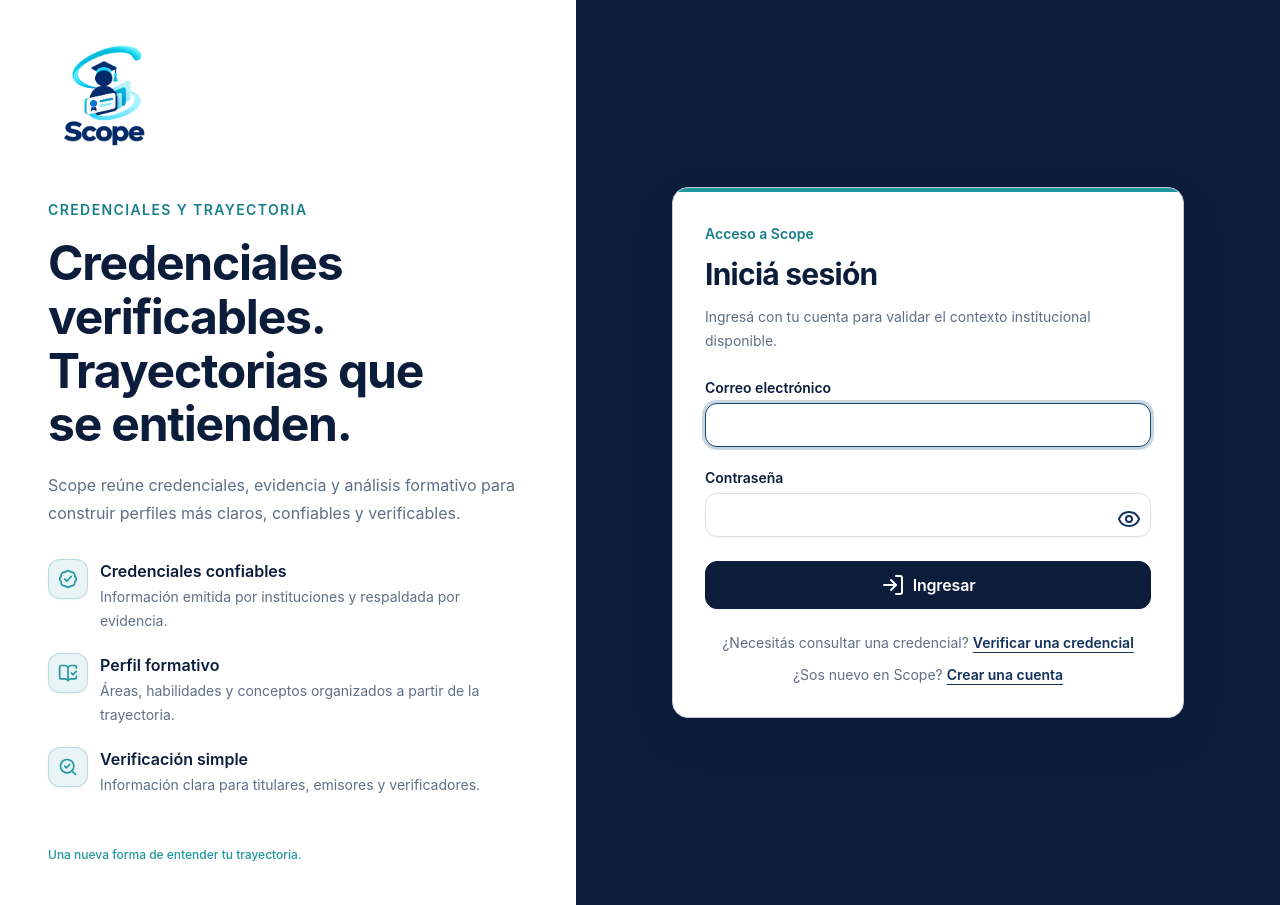
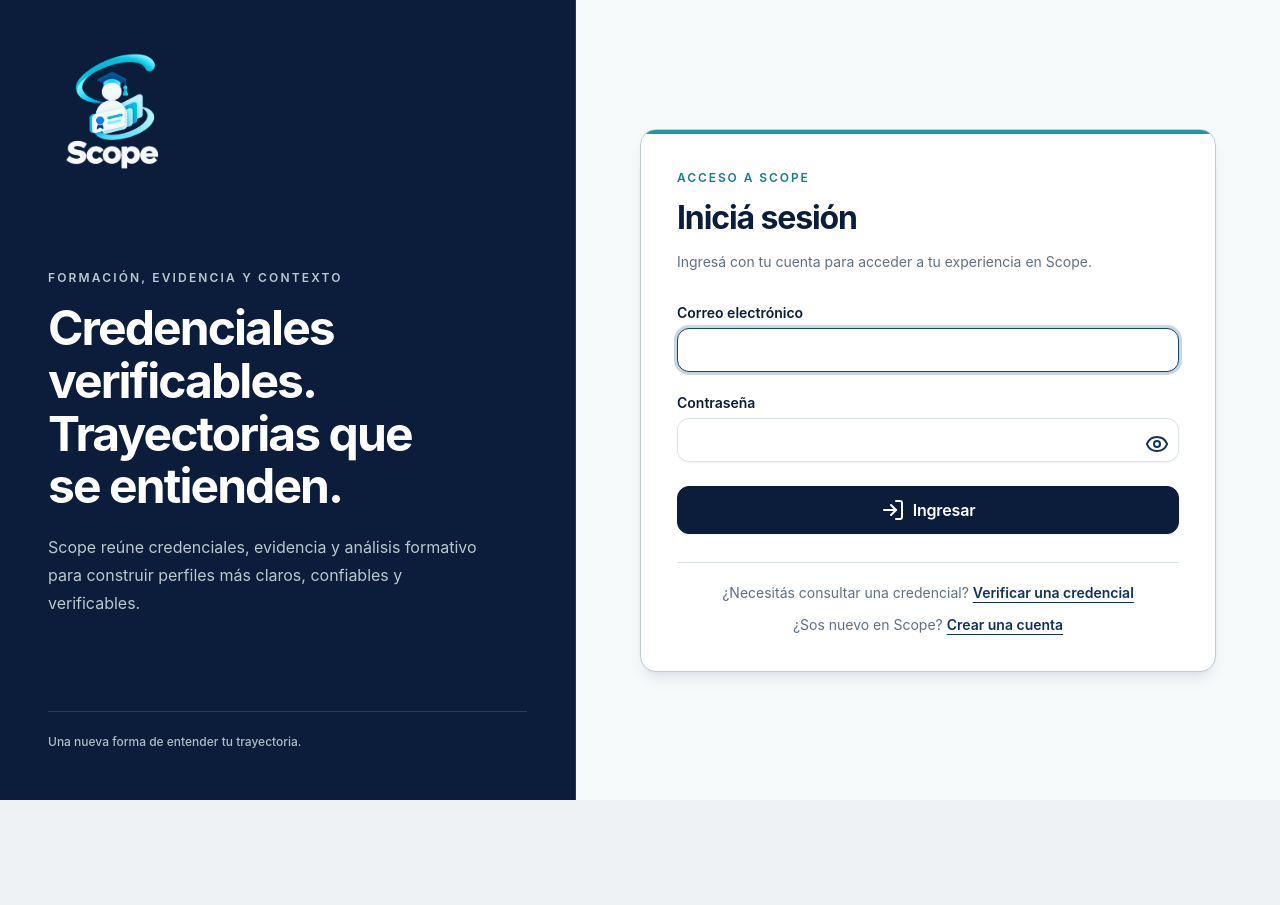
Before and after one commit to AdrielPasik/PFI---Credenciales-Verificables-y-Perfil-Formativo, a Next.js app in the folder apps/web/: page /login in a window 1280 px wide. After the commit the page ends 800 px from the top, so only its background shows below. Built offline with nearby package versions, Linux system fonts and the light colour scheme.

Commit message:
Rediseño login para Scope

```diff
--- a/apps/web/src/components/layout/auth-shell.tsx
+++ b/apps/web/src/components/layout/auth-shell.tsx
@@ -1,90 +1,46 @@
 import Image from 'next/image';
-import { BadgeCheck, BookOpenCheck, SearchCheck } from 'lucide-react';
 import type { ReactNode } from 'react';
-
-const productPrinciples = [
-  {
-    icon: BadgeCheck,
-    title: 'Credenciales confiables',
-    description: 'Información emitida por instituciones y respaldada por evidencia.'
-  },
-  {
-    icon: BookOpenCheck,
-    title: 'Perfil formativo',
-    description: 'Áreas, habilidades y conceptos organizados a partir de la trayectoria.'
-  },
-  {
-    icon: SearchCheck,
-    title: 'Verificación simple',
-    description: 'Información clara para titulares, emisores y verificadores.'
-  }
-];
 
 export function AuthShell({ children }: { children: ReactNode }) {
   return (
-    <div className="min-h-svh bg-canvas lg:grid lg:grid-cols-[minmax(23rem,0.9fr)_minmax(34rem,1.1fr)]">
-      <aside className="bg-surface text-text-strong">
-        <div className="relative mx-auto flex h-full max-w-xl flex-col px-5 py-5 sm:px-8 sm:py-7 lg:min-h-svh lg:px-12 lg:py-10">
+    <div className="min-h-svh bg-canvas lg:grid lg:grid-cols-[minmax(26rem,0.9fr)_minmax(34rem,1.1fr)]">
+      <main className="order-1 flex min-h-svh items-center justify-center bg-surface-muted px-4 py-8 sm:px-8 sm:py-12 lg:order-2 lg:px-12 lg:py-16">
+        <div className="w-full max-w-xl">{children}</div>
+      </main>
+
+      <aside className="order-2 border-t border-white/10 bg-brand-900 text-white lg:order-1 lg:border-t-0 lg:border-r lg:border-white/10">
+        <div className="mx-auto flex min-h-[23rem] max-w-xl flex-col justify-between px-5 py-8 sm:min-h-[25rem] sm:px-8 sm:py-10 lg:min-h-svh lg:px-12 lg:py-12">
           <Image
             alt="Scope"
-            className="size-24 object-contain sm:size-28"
+            className="size-28 object-contain sm:size-32"
             height={1254}
             priority
-            src="/brand/Logo%20Scope%202.png"
+            src="/brand/Logo%20Scope%20Invertido.png"
             width={1254}
           />
 
-          <div className="py-8 sm:py-10 lg:my-auto lg:py-12">
-            <p className="text-sm font-semibold tracking-widest text-teal-700 uppercase">
-              Credenciales y trayectoria
+          <div className="py-8 sm:py-10 lg:py-14">
+            <p className="text-xs font-semibold tracking-[0.18em] text-brand-100/80 uppercase">
+              Formación, evidencia y contexto
             </p>
             <h1
               aria-label="Credenciales verificables. Trayectorias que se entienden."
-              className="mt-4 max-w-xl text-3xl leading-[1.12] font-bold tracking-tight text-balance text-text-strong sm:text-4xl lg:text-5xl"
+              className="mt-4 max-w-xl text-3xl leading-[1.1] font-bold tracking-[-0.04em] text-balance sm:text-4xl lg:text-5xl"
             >
               <span className="block">Credenciales verificables.</span>
               <span className="block">Trayectorias que se entienden.</span>
             </h1>
-            <p className="mt-5 max-w-lg text-base leading-7 text-text-muted">
+            <p className="mt-5 max-w-md text-base leading-7 text-brand-100/80">
               Scope reúne credenciales, evidencia y análisis formativo para
               construir perfiles más claros, confiables y verificables.
             </p>
-            <ul className="mt-8 hidden gap-5 lg:grid">
-              {productPrinciples.map((principle) => {
-                const Icon = principle.icon;
-
-                return (
-                  <li
-                    key={principle.title}
-                    className="grid grid-cols-[2.5rem_minmax(0,1fr)] gap-3"
-                  >
-                    <span
-                      aria-hidden="true"
-                      className="flex size-10 items-center justify-center rounded-control border border-brand-accent/25 bg-brand-accent/10 text-brand-accent shadow-xs"
-                    >
-                      <Icon className="size-5" />
-                    </span>
-                    <div>
-                      <p className="font-semibold">{principle.title}</p>
-                      <p className="mt-0.5 text-sm leading-6 text-text-muted">
-                        {principle.description}
-                      </p>
-                    </div>
-                  </li>
-                );
-              })}
-            </ul>
           </div>
 
-          <p className="text-xs leading-5 font-medium text-brand-accent">
+          <p className="border-t border-white/15 pt-5 text-xs leading-5 font-medium text-brand-100/75">
             Una nueva forma de entender tu trayectoria.
           </p>
         </div>
       </aside>
-
-      <main className="flex min-h-[calc(100svh-18.5rem)] items-center justify-center bg-brand-900 px-4 py-8 sm:min-h-[calc(100svh-21rem)] sm:px-8 sm:py-10 lg:min-h-svh lg:px-12">
-        <div className="w-full max-w-lg">{children}</div>
-      </main>
     </div>
   );
 }
--- a/apps/web/src/features/auth/login-screen.tsx
+++ b/apps/web/src/features/auth/login-screen.tsx
@@ -56,39 +56,40 @@
 
   return (
     <AuthShell>
-      <Card className="overflow-hidden border-border-strong bg-surface shadow-md">
+      <Card className="overflow-hidden border-border-strong bg-surface shadow-lg shadow-brand-900/8">
         <div aria-hidden="true" className="h-1 bg-brand-accent" />
-        <CardHeader className="gap-3 pb-4 sm:p-8 sm:pb-5">
-          <p className="text-sm font-semibold text-teal-700">
+        <CardHeader className="gap-3 pb-5 sm:p-9 sm:pb-6">
+          <p className="text-xs font-semibold tracking-[0.16em] text-teal-700 uppercase">
             Acceso a Scope
           </p>
-          <h2 className="text-3xl leading-tight font-bold tracking-tight text-text-strong">
+          <h2 className="text-3xl leading-tight font-bold tracking-[-0.035em] text-text-strong sm:text-[2rem]">
             Iniciá sesión
           </h2>
-          <p className="text-sm leading-6 text-text-muted">
-            Ingresá con tu cuenta para validar el contexto institucional
-            disponible.
+          <p className="max-w-md text-sm leading-6 text-text-muted">
+            Ingresá con tu cuenta para acceder a tu experiencia en Scope.
           </p>
         </CardHeader>
-        <CardContent className="pt-2 sm:px-8 sm:pb-8">
+        <CardContent className="pt-2 sm:px-9 sm:pb-9">
           <LoginForm
             key={initialFeedback?.code ?? 'login'}
             initialFeedback={initialFeedback}
             isSubmitting={isSubmitting}
             onSubmit={login}
           />
-          <p className="mt-6 text-center text-sm text-text-muted">
+          <div className="mt-7 grid gap-3 border-t border-border-default pt-5 text-center text-sm text-text-muted">
+            <p>
               ¿Necesitás consultar una credencial?{' '}
               <Link href="/verify" className="font-semibold text-brand-700 underline underline-offset-4">
                 Verificar una credencial
               </Link>
             </p>
-          <p className="mt-3 text-center text-sm text-text-muted">
+            <p>
               ¿Sos nuevo en Scope?{' '}
               <Link href="/register" className="font-semibold text-brand-700 underline underline-offset-4">
                 Crear una cuenta
               </Link>
             </p>
+          </div>
         </CardContent>
       </Card>
     </AuthShell>
--- a/apps/web/src/features/auth/register-screen.tsx
+++ b/apps/web/src/features/auth/register-screen.tsx
@@ -54,22 +54,22 @@
 
   return (
     <AuthShell>
-      <Card className="overflow-hidden border-border-strong bg-surface shadow-md">
+      <Card className="overflow-hidden border-border-strong bg-surface shadow-lg shadow-brand-900/8">
         <div aria-hidden="true" className="h-1 bg-brand-accent" />
-        <CardHeader className="gap-3 pb-4 sm:p-8 sm:pb-5">
-          <p className="text-sm font-semibold text-teal-700">
+        <CardHeader className="gap-3 pb-5 sm:p-9 sm:pb-6">
+          <p className="text-xs font-semibold tracking-[0.16em] text-teal-700 uppercase">
             Creá tu cuenta en Scope
           </p>
-          <h2 className="text-3xl leading-tight font-bold tracking-tight text-text-strong">
+          <h2 className="text-3xl leading-tight font-bold tracking-[-0.035em] text-text-strong sm:text-[2rem]">
             Crear cuenta
           </h2>
-          <p className="text-sm leading-6 text-text-muted">
+          <p className="max-w-md text-sm leading-6 text-text-muted">
             Empezá a construir tu trayectoria formativa en un solo lugar.
           </p>
         </CardHeader>
-        <CardContent className="pt-2 sm:px-8 sm:pb-8">
+        <CardContent className="pt-2 sm:px-9 sm:pb-9">
           <RegisterForm isSubmitting={isSubmitting} onSubmit={register} />
-          <p className="mt-6 text-center text-sm text-text-muted">
+          <p className="mt-7 border-t border-border-default pt-5 text-center text-sm text-text-muted">
             ¿Ya tenés una cuenta?{' '}
             <Link href="/login" className="font-semibold text-brand-700 underline underline-offset-4">
               Ingresar
```
Also changed, not shown: apps/web/src/features/public-verification/public-verification-route.tsx (+45 -1 lines), 2 other files (tests, documents, lock files or other folders). Lines whose indentation alone changed are shown as unchanged.
